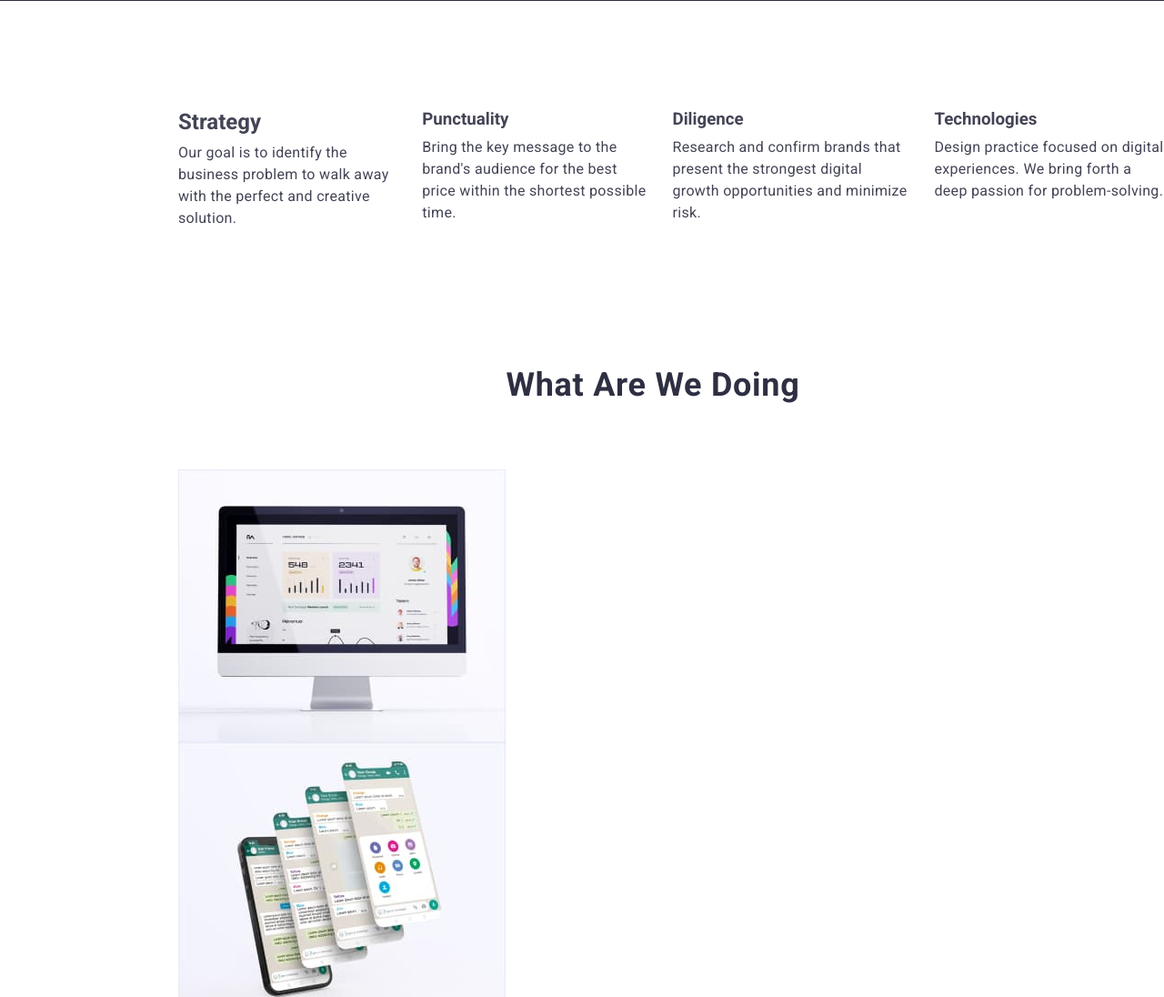
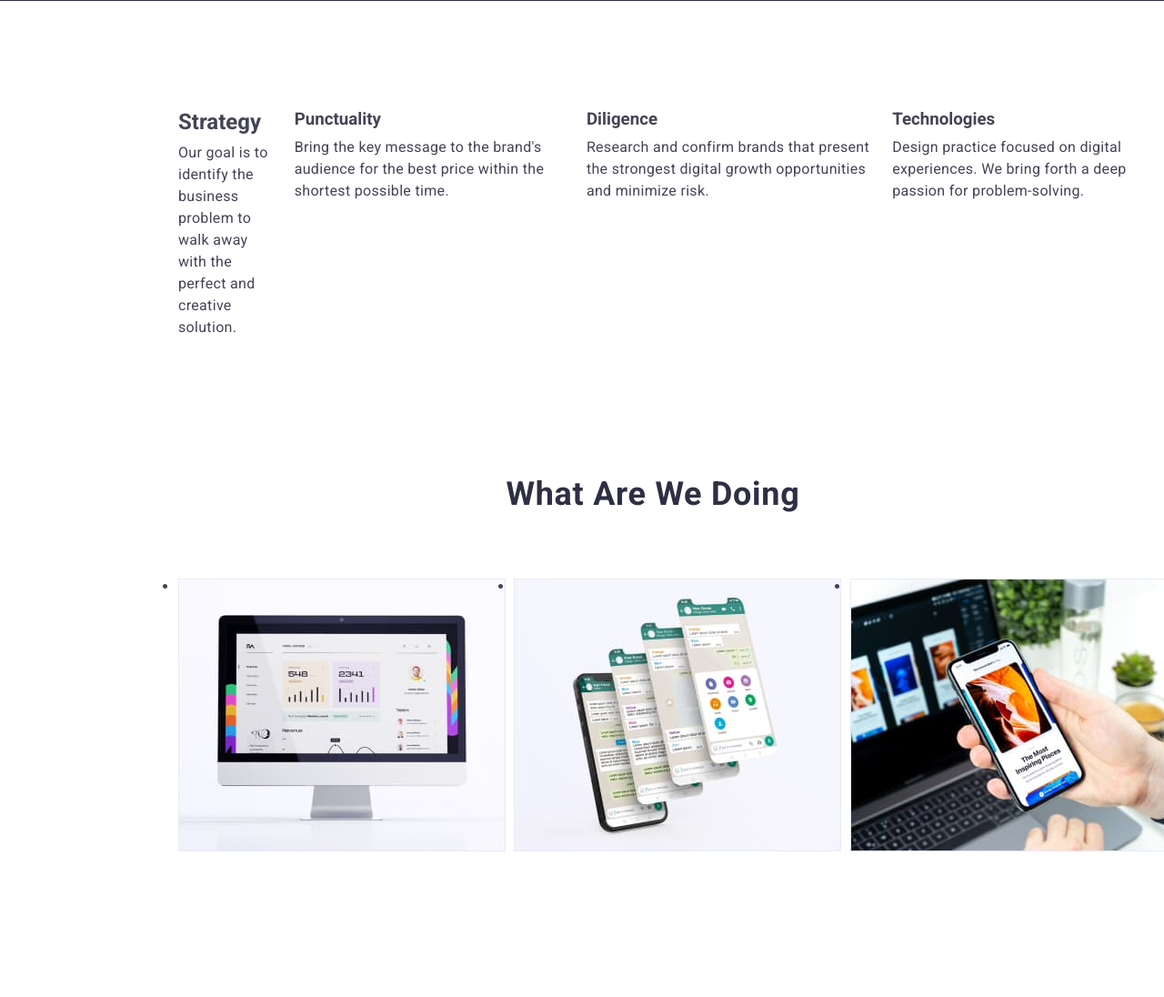
Before and after one commit to roniuk/goit-markup-hw-03, a plain HTML site: page index.html in a window 1280 px wide. Shown: the part 860-1956 px from the top of the page at 91% size. Drawn offline with nearby package versions, Linux system fonts and the light colour scheme.

Commit message:
footer-vse

```diff
--- a/css/styles.css
+++ b/css/styles.css
@@ -239,15 +239,15 @@ color: var(--base-wait-color);
     display: flex;
     gap: 24px;
 }
-.list-sekond-section > .elem:first {
+.index-elem {
     width: calc((100% - 72px) / 4);
 }
 
-.elem .name-sektion-elem {
+.name-sektion-elem {
     margin-bottom: 8px;
 }
 
-/*  ////////////// --- -- INDEX -- SECTION 3 ---//////////////////  */
+/*  //////////////-- INDEX -- SECTION 3 ---////////////////  */
 .section-three {
     padding-bottom: 120px;
     margin-left: 156px;
@@ -255,11 +255,6 @@ color: var(--base-wait-color);
     width: 1128;
 }
 
-.section-tree {
-    /* align-items: center; */
-    width: 1440px;
-    background-color: var(--cloud);
-}
 .name-sektion-two,
 .name-sektion-three,
 .name-sektion-fo {
@@ -274,17 +269,14 @@ color: var(--base-wait-color);
     text-transform: capitalize;
     color: var(--navy-blue);
 }
+.tree-list {
+    display: flex;
+    gap: 24px;
+}
 
-/* .elem :first {
-    flex-basis: calc((100% - 72px) / 4);
-    margin-top: 120px;
-    margin-bottom: 120px;
-    color: var(--base-wait-color)F; */
-    /* justify-content: space-between; */
-    /* margin-left: 24px; */
-    /* margin-right: 24px; */
-/* } */
-
+.tree-elem {
+ width: calc((100% - 48px) / 3);
+}
 /*  ////////////// --- -- INDEX -- SECTION 4 ---//////////////////  */
 
 .section-fo {
@@ -377,13 +369,14 @@ row-gap: 48px;
 width: calc( (100% - 48px) / 3 );
 }
 
-.card-set .item {
+.port-item {
 width: calc( (100% - 48px) / 3 );
 }
 
 .card-content {
     padding: 32px 16px;
     border: 1px solid #e7e9fc;
+    border-top: none;
 }
 
 .card-heading {
--- a/index.html
+++ b/index.html
@@ -70,12 +70,12 @@
     <div class="container">
     <h2 hidden class="name-sektion-two">Strategy-Technologies</h2>
     <ul class=" list-sekond-section list">
-        <li class="elem">
-            <article class="card">
+        <li class="index-elem">
+            <!-- <article class="card"> -->
             <h2 class="name-sektion-elem">Strategy</h2>
             <p class="text">Our goal is to identify the business problem to walk away with the perfect and creative solution.
             </p>
-            </article>
+            <!-- </article> -->
         </li>
 
             <li class="elem">
@@ -108,10 +108,10 @@
 <section class="section-three">
     <div class="container">
     <h2 class="name-sektion-three">What are we doing</h2>
-    <ul class="list">
-        <li><img src="./images/1mac.jpg" alt="cute cat" width="360"></li>
-        <li><img src="./images/1iphone.jpg" alt="cute cat" width="360"></li>
-        <li><img src="./images/1macbook.jpg" alt="cute cat" width="360"></li>
+    <ul class="tree-list">
+        <li class="tree-elem"><img src="./images/1mac.jpg" alt="cute cat" width="360"></li>
+        <li class="tree-elem"><img src="./images/1iphone.jpg" alt="cute cat" width="360"></li>
+        <li class="tree-elem"><img src="./images/1macbook.jpg" alt="cute cat" width="360"></li>
     </ul>
     </div>
 </section>
```
Also changed, not shown: portfolio.html (+2 -2 lines).
